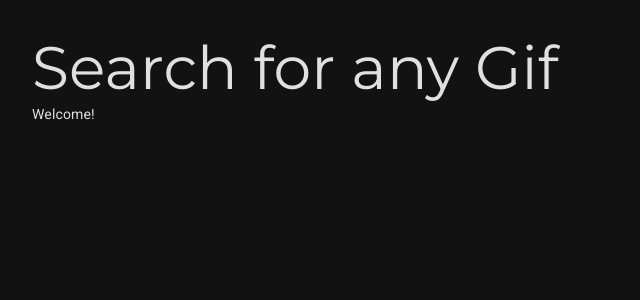
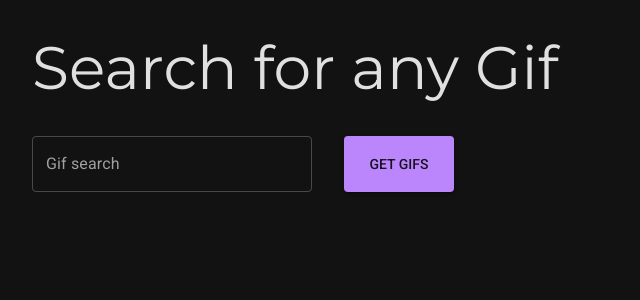
Before and after one commit to manimal1/kaizo-assessment, a React (Create React App) app: page / in a window 1280 px wide. Shown: the top 300 px of the page, without its empty margins (0-640 px from the left). Built offline with nearby package versions, Linux system fonts and the light colour scheme; no server answers.

Commit message:
add gif search display

```diff
--- /dev/null
+++ b/src/+gifSearch/components/GifSearchDisplay/GifSearchDisplay.tsx
@@ -0,0 +1,50 @@
+import React, { FC } from 'react';
+import { CircularProgress, Grid, Card, CardContent } from '@material-ui/core';
+import Alert from '@material-ui/lab/Alert';
+
+import { useStyles } from './GifSearchDisplayStyles';
+
+// import { useStyles } from './GifSearchFormStyles';
+
+interface Props {
+  searchData: any;
+  isLoading: boolean;
+  errorMessage: string | null;
+}
+
+export const GifSearchDisplay: FC<Props> = ({
+  searchData,
+  isLoading,
+  errorMessage,
+}) => {
+  const classes = useStyles();
+
+  if (isLoading) {
+    return <CircularProgress color="secondary" />;
+  }
+
+  if (errorMessage) {
+    return <Alert severity="error">{errorMessage}</Alert>;
+  }
+
+  if (!searchData && !isLoading && !errorMessage) {
+    return null;
+  }
+
+  return (
+    <Grid container spacing={3}>
+      {searchData.map((gif: any) => (
+        <Grid item xs={12} md={4} lg={3} key={gif.id} className={classes.grid}>
+          <Card classes={{ root: classes.card }}>
+            <CardContent>
+              <img
+                src={gif.images?.downsized_medium?.url}
+                className={classes.image}
+              />
+            </CardContent>
+          </Card>
+        </Grid>
+      ))}
+    </Grid>
+  );
+};
--- /dev/null
+++ b/src/+gifSearch/components/GifSearchDisplay/GifSearchDisplayStyles.tsx
@@ -0,0 +1,17 @@
+import { makeStyles } from '@material-ui/core/styles';
+
+export const useStyles = makeStyles({
+  grid: {
+    flexGrow: 1,
+  },
+  card: {
+    height: '100%',
+    display: 'flex',
+    alignItems: 'center',
+    justifyContent: 'center',
+  },
+  image: {
+    position: 'relative',
+    maxWidth: '100%',
+  },
+});
--- /dev/null
+++ b/src/+gifSearch/components/GifSearchDisplay/index.ts
@@ -0,0 +1 @@
+export * from './GifSearchDisplay';
--- /dev/null
+++ b/src/+gifSearch/components/index.ts
@@ -0,0 +1,2 @@
+export * from './GifSearchDisplay';
+export * from './GifSearchForm';
--- a/src/+gifSearch/containers/GifSearchContainer/GifSearchContainer.tsx
+++ b/src/+gifSearch/containers/GifSearchContainer/GifSearchContainer.tsx
@@ -1,18 +1,27 @@
-import React, { FC, useEffect, useState } from 'react';
+import React, { FC, useState } from 'react';
+import { Box } from '@material-ui/core';
 
 import { getSearchGifs } from '@services';
+import { useScreensizeContext } from '@providers';
+
+import { GifSearchDisplay, GifSearchForm } from '../../components';
 
 export const GifSearchContainer: FC = () => {
+  const { isPhone } = useScreensizeContext();
+  const [gifSearchItem, setGifSearchItem] = useState<string>('');
   const [searchData, setSearchData] = useState<any>(null);
   const [isLoading, setIsLoading] = useState<boolean>(false);
   const [errorMessage, setErrorMessage] = useState<string | null>(null);
 
-  useEffect(() => {
-    if (!searchData && !isLoading) {
+  const handleSubmit = (e: React.FormEvent) => {
+    e.preventDefault();
+    // prevent call with an empty value
+    if (!gifSearchItem) {
+      return;
+    }
+
     setIsLoading(true);
-      getSearchGifs({
-        gifSearchItem: 'pizza',
-      })
+    getSearchGifs({ gifSearchItem })
       .then((res: any) => {
         setIsLoading(false);
         setSearchData(res.data);
@@ -21,12 +30,23 @@ export const GifSearchContainer: FC = () => {
         setIsLoading(false);
         setErrorMessage(err.message || 'unknown error');
       });
-    }
-  }, []);
+  };
 
-  if ((!searchData && !errorMessage) || isLoading) {
-    return null;
-  }
-
-  return <div>Welcome!</div>;
+  return (
+    <Box component="div" marginTop="2rem">
+      <GifSearchForm
+        onSubmit={handleSubmit}
+        isPhone={isPhone}
+        gifSearchItem={gifSearchItem}
+        setGifSearchItem={setGifSearchItem}
+      />
+      <Box component="div" marginTop="2rem">
+        <GifSearchDisplay
+          searchData={searchData?.data}
+          isLoading={isLoading}
+          errorMessage={errorMessage}
+        />
+      </Box>
+    </Box>
+  );
 };
```
Lines whose indentation alone changed are shown as unchanged.
